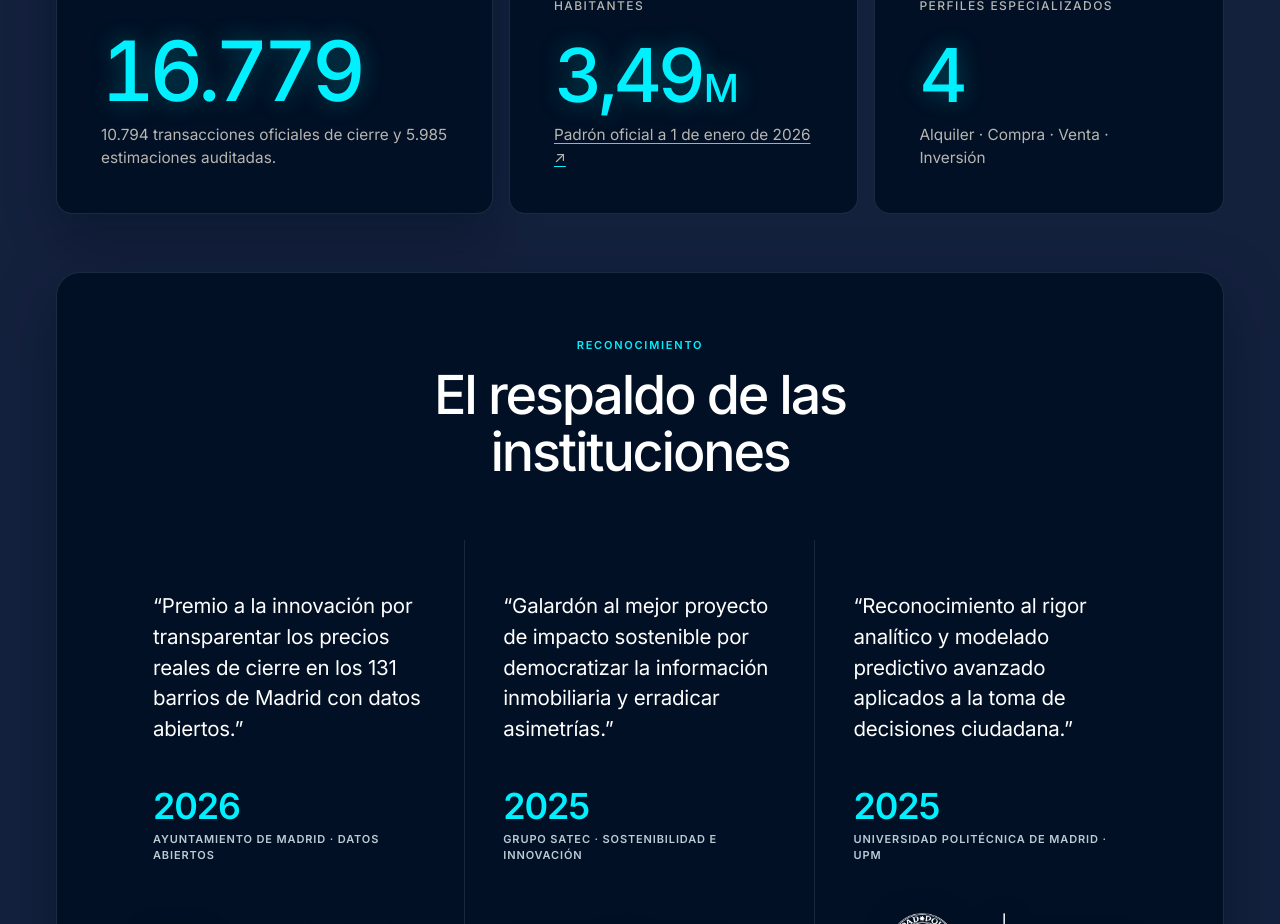
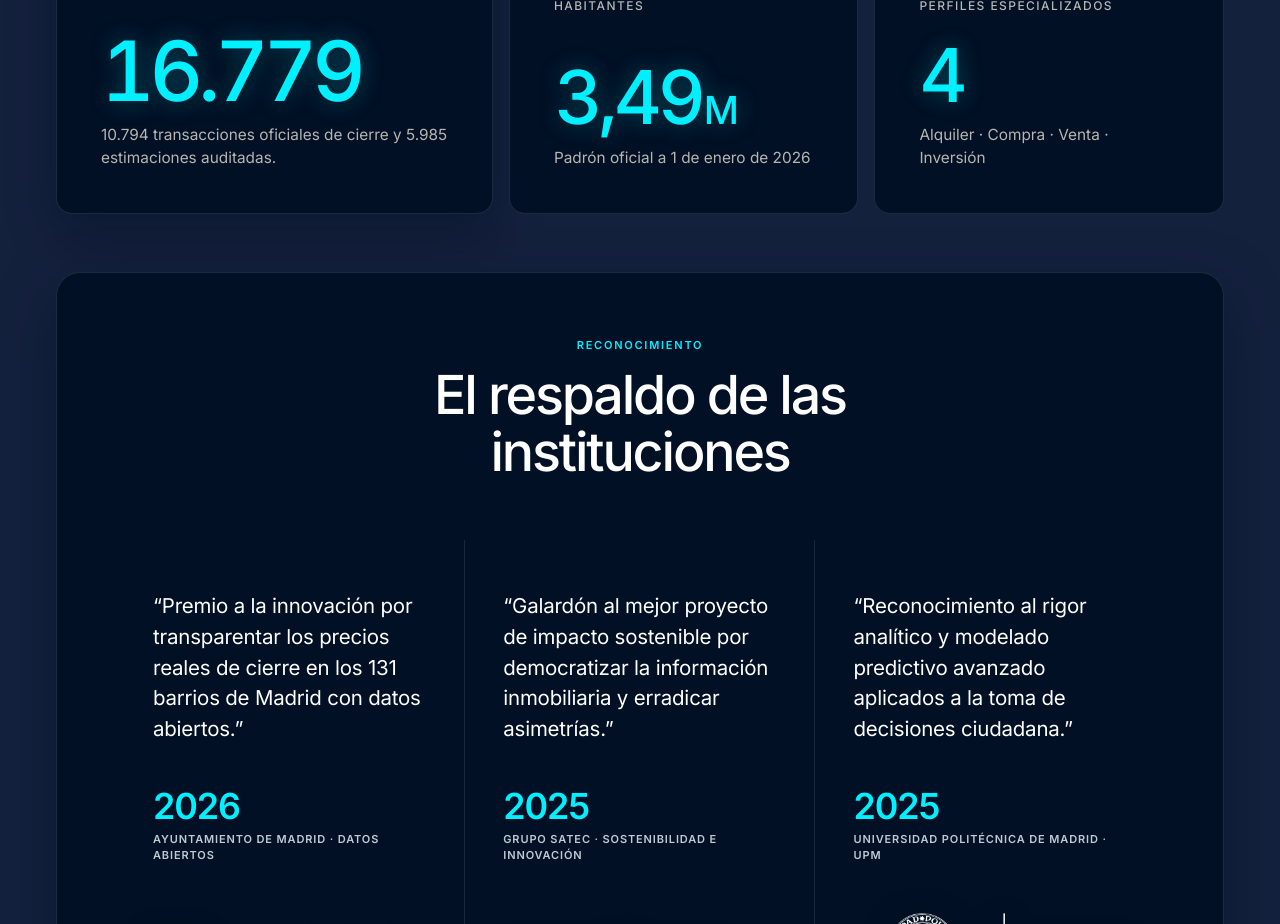
Before and after one commit to rodrigoapvigil/madrid-urban-intelligent, a Next.js app in the folder frontend/: page / in a window 1280 px wide. Shown: the part 6000-6924 px from the top of the page. Built offline with nearby package versions, Linux system fonts and the light colour scheme.

Commit message:
fix(landing): remove external padron link to keep users inside platform

```diff
--- a/frontend/components/MadridLanding.tsx
+++ b/frontend/components/MadridLanding.tsx
@@ -224,11 +224,7 @@ export default function MadridLanding() {
                 <span className="mi-scale__stat-label">HABITANTES</span>
                 <div className="mi-scale__stat-bottom">
                   <strong className="mi-scale__stat-number"><StatCounter end={3.49} decimals={2} unit="M" /></strong>
-                  <small className="mi-scale__stat-desc">
-                    <a href="https://www.madrid.es/portales/munimadrid/es/Inicio/El-Ayuntamiento/Notas-de-prensa/Los-nacimientos-superaron-a-las-defunciones-en-564-personas-en-2025-un-crecimiento-vegetativo-que-no-se-producia-en-Madrid-desde-hacia-seis-anos/?vgnextchannel=6091317d3d2a7010VgnVCM100000dc0ca8c0RCRD&amp;vgnextfmt=default&amp;vgnextoid=81bdd56de9ddd910VgnVCM100000891ecb1aRCRD" target="_blank" rel="noreferrer">
-                      Padrón oficial a 1 de enero de 2026 ↗
-                    </a>
-                  </small>
+                  <small className="mi-scale__stat-desc">Padrón oficial a 1 de enero de 2026</small>
                 </div>
               </article>
 
```
